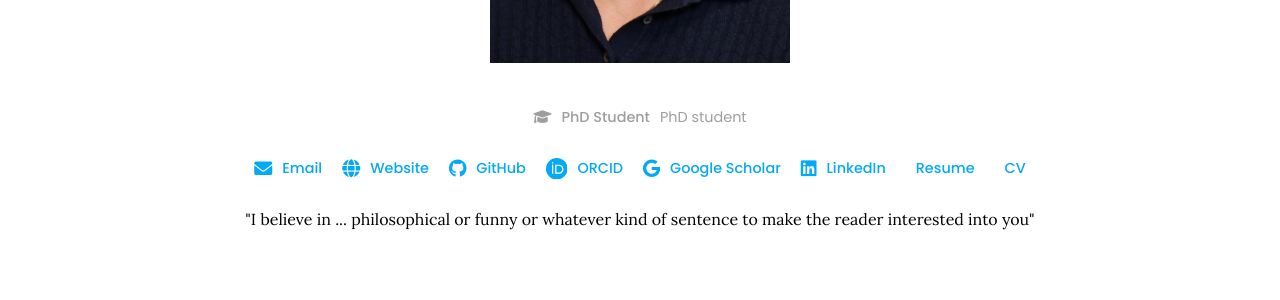
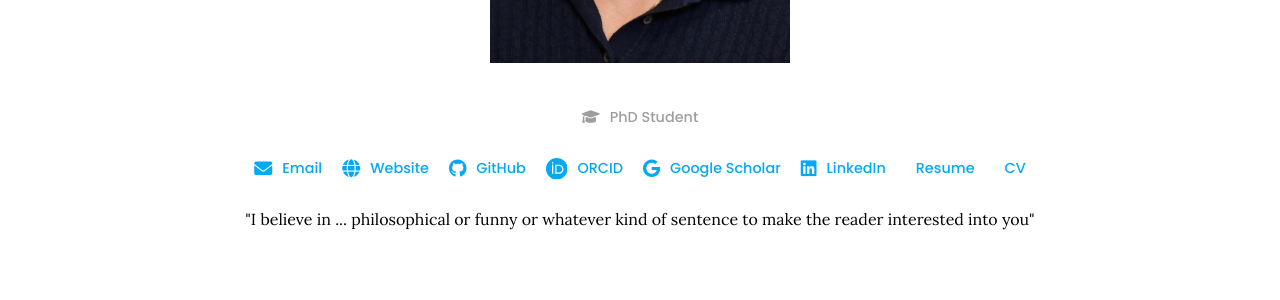
Before and after one commit to riccardoscheda/riccardoscheda.github.io, a Jekyll site: the page built from _members/andrea_espis.md, in a window 1280 px wide. Shown: the part 644-944 px from the top of the page. Built offline with Jekyll 4.4.1, drawn with Linux system fonts in a browser that asks for light colours.

Commit message:
Update andrea_espis.md

```diff
--- a/_members/andrea_espis.md
+++ b/_members/andrea_espis.md
@@ -3,7 +3,6 @@ title: Andrea Espis
 name: Andrea Espis
 image: images/Andrea_photo_small.jpg
 role: phd
-description: PhD student
 group: alum
 aliases:
   - A. Espis
```
